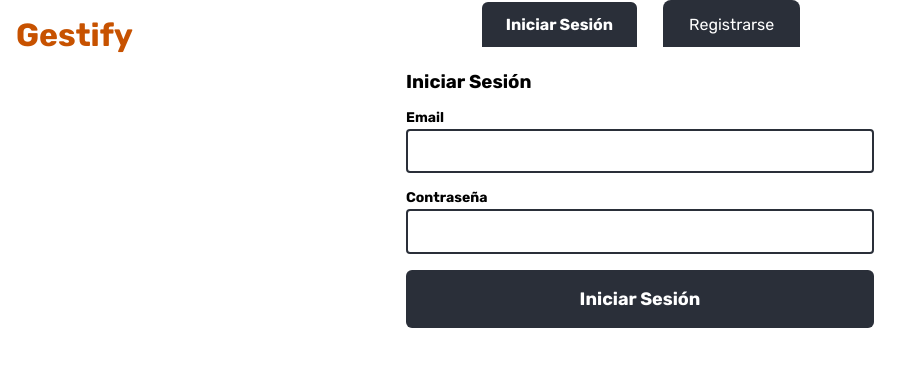
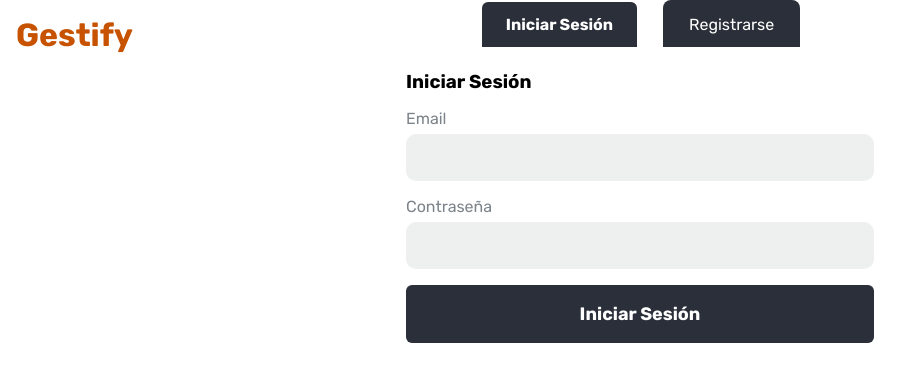
Before and after one commit to Mauro069/Gestor-de-gastos-con-NextJs, a Next.js app: page / in a window 1280 px wide. Shown: the top 382 px of the page, without its empty margins (0-920 px from the left). Built offline with nearby package versions, Linux system fonts and the light colour scheme; no server answers.

Commit message:
Add styles and "placeholder" prop

```diff
--- a/src/components/Input/index.tsx
+++ b/src/components/Input/index.tsx
@@ -6,10 +6,18 @@ interface InputProps {
   type: string;
   value: string;
   name: string;
+  placeholder?: string;
   onChange: (e: ChangeEvent<HTMLInputElement>) => void;
 }
 
-export function Input({ label, type, value, name, onChange }: InputProps) {
+export function Input({
+  label,
+  type,
+  value,
+  name,
+  onChange,
+  placeholder,
+}: InputProps) {
   return (
     <div className={styles.inputContainer}>
       <label htmlFor={name}>{label}</label>
@@ -20,6 +28,7 @@ export function Input({ label, type, value, name, onChange }: InputProps) {
         name={name}
         value={value}
         onChange={onChange}
+        placeholder={placeholder}
       />
     </div>
   );
--- a/src/components/Input/styles.module.scss
+++ b/src/components/Input/styles.module.scss
@@ -1,24 +1,23 @@
-$green: #2a2f39;
-$greenDark: #016612;
-
 .inputContainer {
+  width: 100%;
   display: flex;
   flex-direction: column;
-  gap: 3px;
+  gap: 6px;
 
   label {
-    font-weight: bold;
-    font-size: 14px;
+    font-weight: medium;
+    font-size: 16px;
+    color: #7C838A;
   }
 
   input {
-    padding: 0.8rem;
-    border-radius: 4px;
-    border: 2px solid $green;
+    padding: 1rem;
+    border-radius: 10px;
+    border: none;
+    background-color: #3a4a3f15;
   }
 
-  input:focus {
-    transition: 0.3s;
-    border: 2px solid $greenDark;
+  input::placeholder {
+    color: #3a4a3f45;
   }
 }
--- a/src/components/index.ts
+++ b/src/components/index.ts
@@ -1,2 +1,3 @@
 export * from './Input';
+export * from './Layout';
 export * from './Switch';
```
